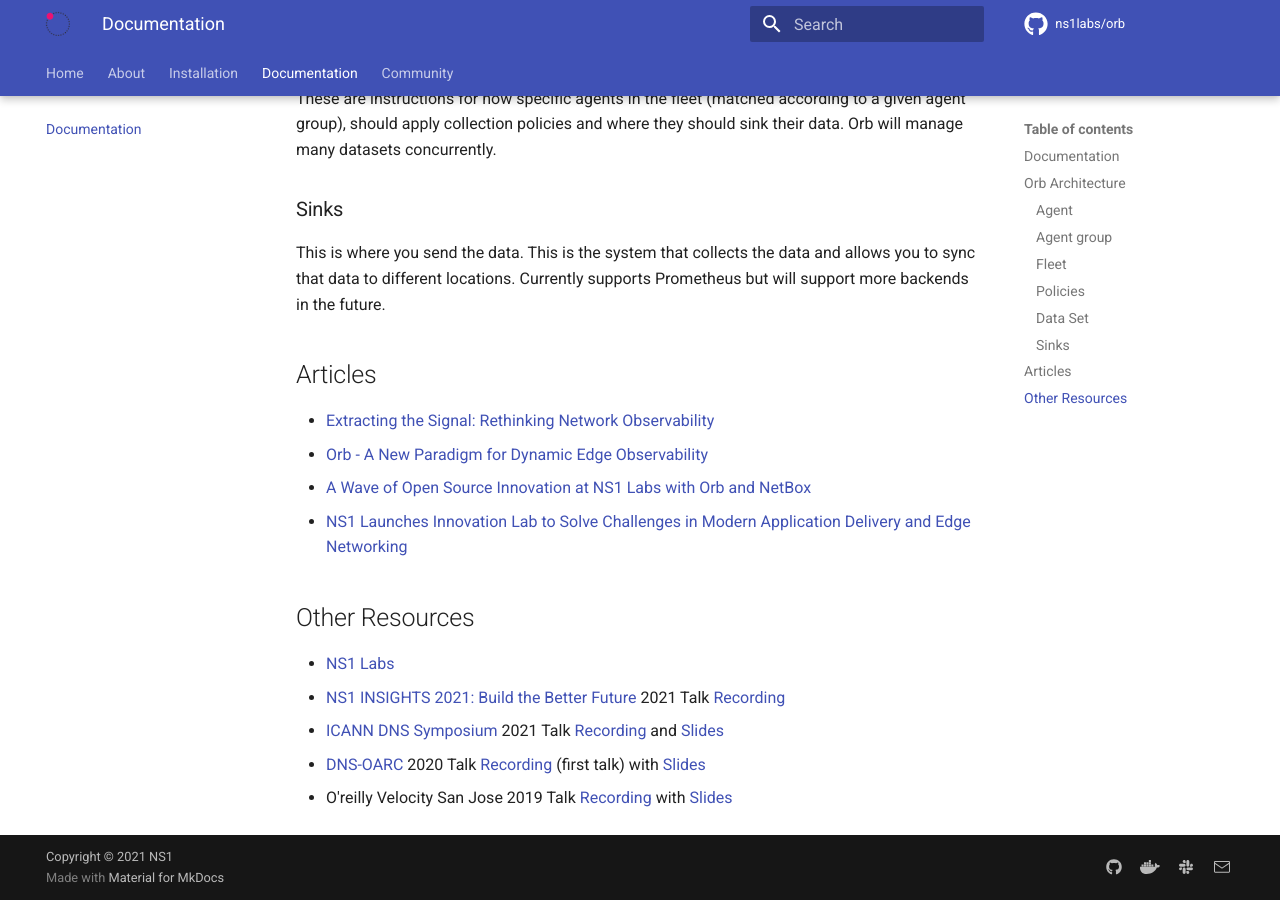
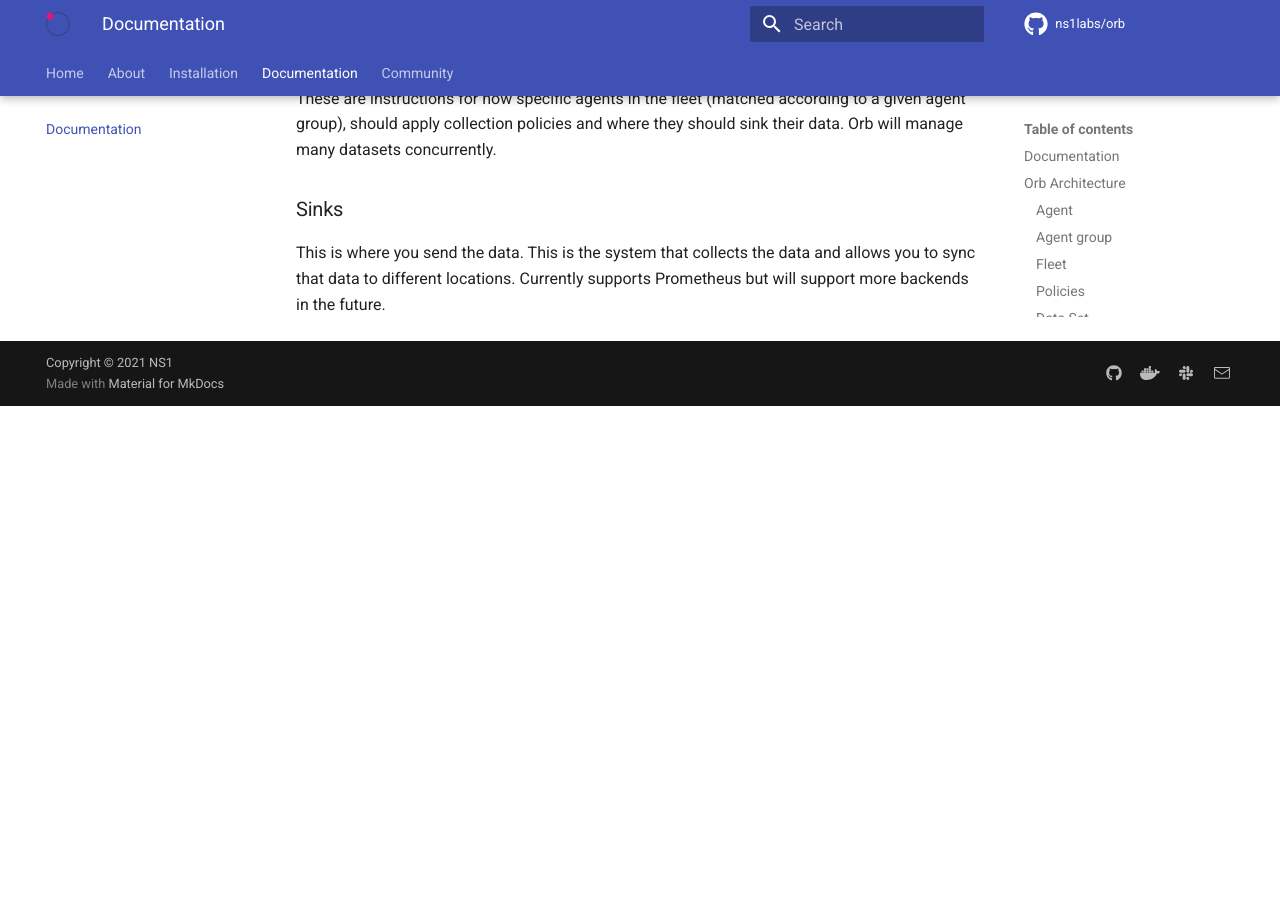
Before and after one commit to orb-community/orb-website, an MkDocs documentation site: the page built from docs/docs.md, in a window 1280 px wide and 900 px high, scrolled down 898 px. Built offline with MkDocs 1.6.1 and Material for MkDocs 9.7.7, drawn with Linux system fonts in a browser that asks for light colours; comment, search, counter and statistics services are not loaded; after the commit the page ends 1304 px from its top, so only the background shows below that.

Commit message:
content shifted to community tab

```diff
--- a/docs/docs.md
+++ b/docs/docs.md
@@ -21,17 +21,3 @@
 
 ### Sinks
 This is where you send the data. This is the system that collects the data and allows you to sync that data to different locations. Currently supports Prometheus but will support more backends in the future.
-
-## Articles
-* [Extracting the Signal: Rethinking Network Observability](https://ns1.com/blog/extracting-the-signal-rethinking-network-observability)
-* [Orb - A New Paradigm for Dynamic Edge Observability](https://ns1.com/blog/orb-a-new-paradigm-for-dynamic-edge-observability)
-* [A Wave of Open Source Innovation at NS1 Labs with Orb and NetBox](https://ns1.com/blog/a-wave-of-open-source-innovation-at-ns1-labs-with-orb-and-netbox)
-* [NS1 Launches Innovation Lab to Solve Challenges in Modern Application Delivery and Edge Networking](https://ns1.com/press/ns1-launches-innovation-lab-to-solve-challenges-in-modern-application-delivery-and-edge-networking)
-
-## Other Resources
-
-* [NS1 Labs](https://ns1.com/labs)
-* [NS1 INSIGHTS 2021: Build the Better Future](https://resources.ns1.com/ins1ghts-2021-replay) 2021 Talk [Recording](https://www.youtube.com/watch?v=cyKaGIFhiGk)
-* [ICANN DNS Symposium](https://www.icann.org/ids) 2021 Talk [Recording](https://drive.google.com/file/d/14sDxmwvMV1wF_1cBUBv3qj29Hen_thea/view?usp=sharing) and [Slides](https://drive.google.com/file/d/1fEydsa-suUbE9fNHo87zY88mOmbeZviU/view)
-* [DNS-OARC](https://www.dns-oarc.net/) 2020 Talk [Recording](https://www.youtube.com/watch?v=PwEOePOvkug&list=PLCAxS3rufJ1cv93o5VK226HEHo25fv06M&index=3) (first talk) with [Slides](https://indico.dns-oarc.net/event/34/contributions/783/attachments/774/1328/pktvisor3-OARC-sweyrick.pdf)
-* O'reilly Velocity San Jose 2019 Talk [Recording](https://drive.google.com/file/d/1AjhbUjkXT5saBP6iYIZjoinYsiZ5LDaV/view?usp=sharing) with [Slides](https://docs.google.com/presentation/d/e/2PACX-1vR984fhii0Pso97RRjSFgZupknwQqf-XMhGuriT8HPHHiLlB1c4SnDtRnJtX66nxYv2GETk4ex81QiU/pub?start=false&loop=false&delayms=3000)
```
